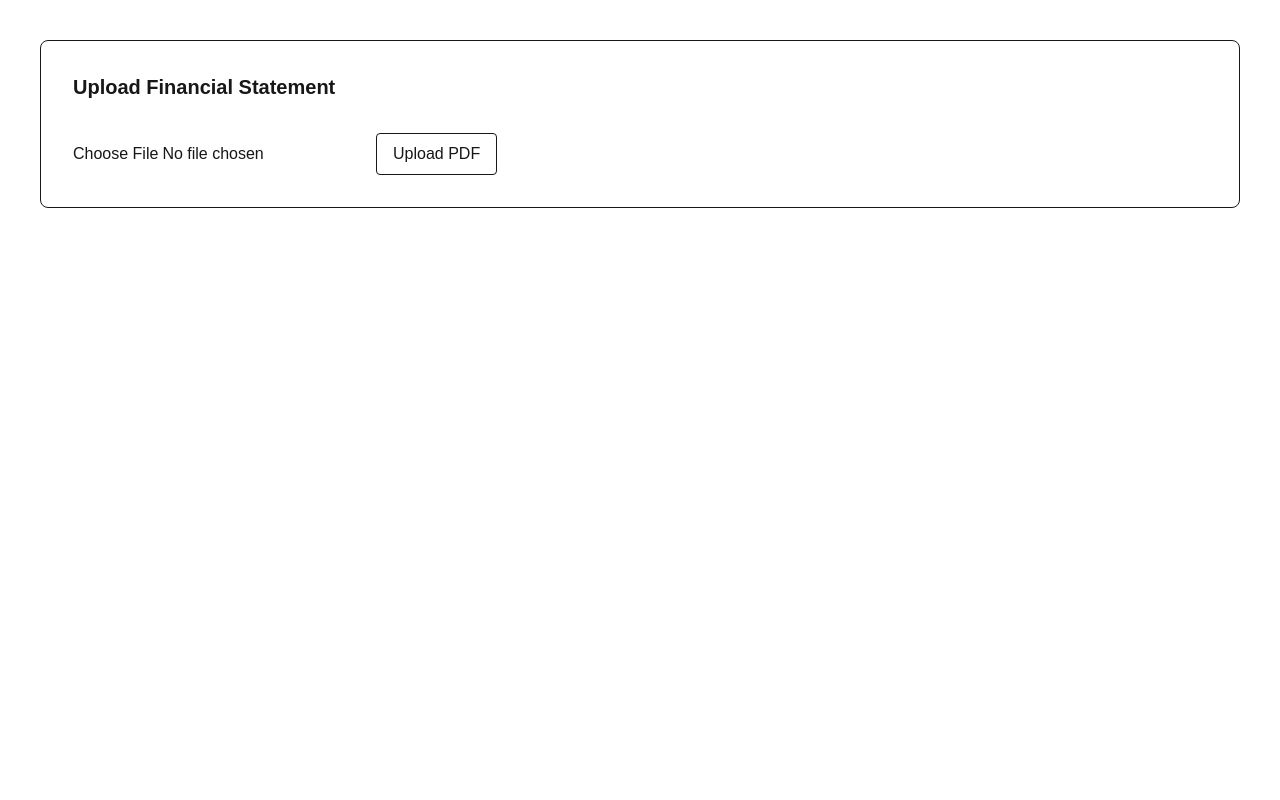
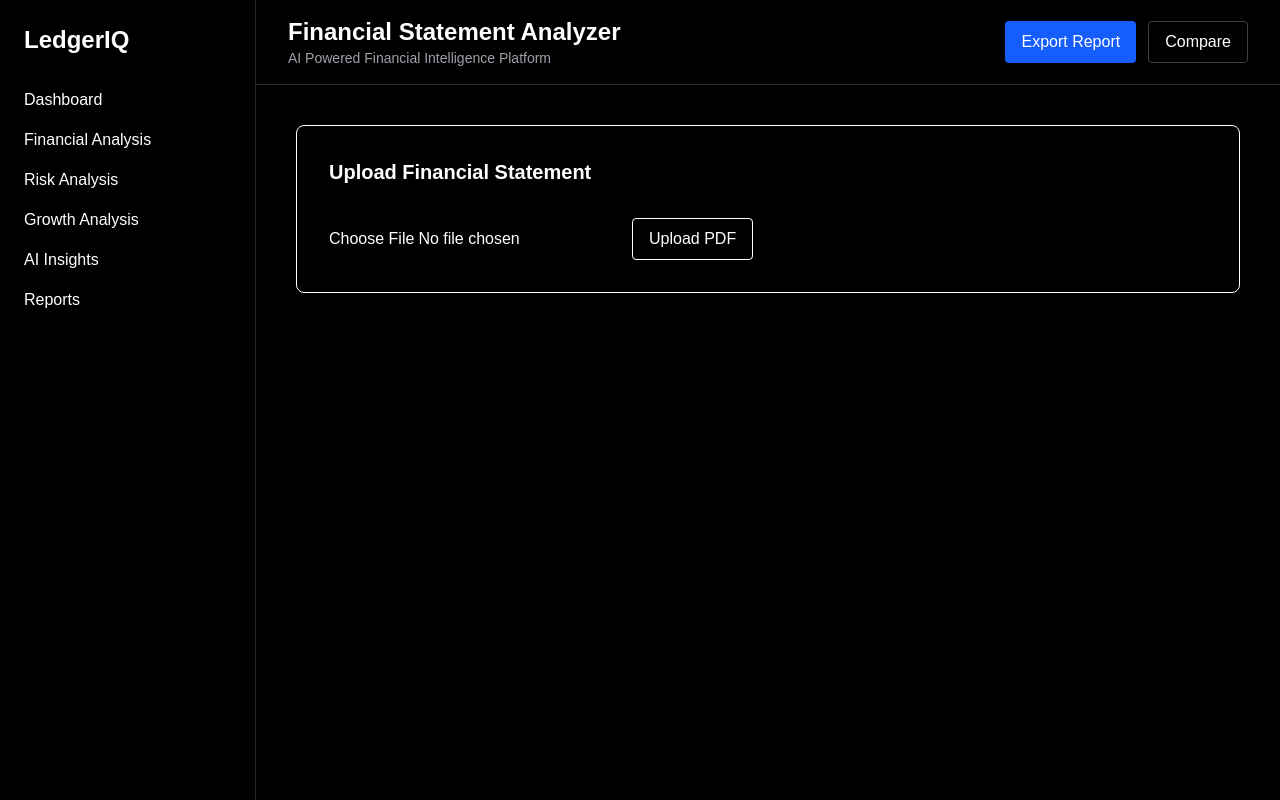
Before and after one commit to Aayushhh4518/ledgeriq, a Next.js app: page / in a window 1280 px wide. Built offline with nearby package versions, Linux system fonts and the light colour scheme.

Commit message:
feat: add dashboard shell, sidebar and top header layout

```diff
--- a/src/app/page.tsx
+++ b/src/app/page.tsx
@@ -1,9 +1,12 @@
 import UploadZone from "@/components/UploadZone/UploadZone";
+import DashboardShell from "@/components/layout/DashboardShell";
 
 export default function Home() {
   return (
-    <main className="min-h-screen p-10">
-      <UploadZone />
-    </main>
+    <DashboardShell>
+      <main className="p-10">
+        <UploadZone />
+      </main>
+    </DashboardShell>
   );
 }
--- a/src/components/UploadZone/UploadZone.tsx
+++ b/src/components/UploadZone/UploadZone.tsx
@@ -211,15 +211,15 @@ export default function UploadZone() {
               )}
               {metrics && (
                   <ScenarioSimulator
-                    revenue={metrics.revenue}
-                    netIncome={metrics.netIncome}
+                    revenue={metrics.revenue ?? 0}
+                    netIncome={metrics.netIncome ?? 0}
                   />
               )}
               {metrics && (
                   <AIFinancialCopilot
-                    company={metrics.company}
-                    revenue={metrics.revenue}
-                    netIncome={metrics.netIncome}
+                    company={metrics.company ?? "Unknown"}
+                    revenue={metrics.revenue ?? 0}
+                    netIncome={metrics.netIncome ?? 0}
                   />
               )}
               <ExecutiveSummary
--- /dev/null
+++ b/src/components/layout/DashboardShell.tsx
@@ -0,0 +1,22 @@
+import Sidebar from "./Sidebar";
+import TopHeader from "./TopHeader";
+
+interface DashboardShellProps {
+  children: React.ReactNode;
+}
+
+export default function DashboardShell({
+  children,
+}: DashboardShellProps) {
+  return (
+    <div className="min-h-screen bg-black text-white flex">
+      <Sidebar />
+
+      <div className="flex-1">
+        <TopHeader />
+
+        {children}
+      </div>
+    </div>
+  );
+}
--- /dev/null
+++ b/src/components/layout/Sidebar.tsx
@@ -0,0 +1,35 @@
+export default function Sidebar() {
+  return (
+    <aside className="w-64 min-h-screen border-r border-zinc-800 p-6">
+      <h1 className="text-2xl font-bold mb-8">
+        LedgerIQ
+      </h1>
+
+      <nav className="space-y-4">
+        <div className="cursor-pointer hover:text-blue-400">
+          Dashboard
+        </div>
+
+        <div className="cursor-pointer hover:text-blue-400">
+          Financial Analysis
+        </div>
+
+        <div className="cursor-pointer hover:text-blue-400">
+          Risk Analysis
+        </div>
+
+        <div className="cursor-pointer hover:text-blue-400">
+          Growth Analysis
+        </div>
+
+        <div className="cursor-pointer hover:text-blue-400">
+          AI Insights
+        </div>
+
+        <div className="cursor-pointer hover:text-blue-400">
+          Reports
+        </div>
+      </nav>
+    </aside>
+  );
+}
--- /dev/null
+++ b/src/components/layout/TopHeader.tsx
@@ -0,0 +1,25 @@
+export default function TopHeader() {
+  return (
+    <div className="border-b border-zinc-800 px-8 py-4 flex justify-between items-center">
+      <div>
+        <h1 className="text-2xl font-bold">
+          Financial Statement Analyzer
+        </h1>
+
+        <p className="text-zinc-400 text-sm">
+          AI Powered Financial Intelligence Platform
+        </p>
+      </div>
+
+      <div className="flex gap-3">
+        <button className="px-4 py-2 rounded bg-blue-600 hover:bg-blue-700">
+          Export Report
+        </button>
+
+        <button className="px-4 py-2 rounded border border-zinc-700">
+          Compare
+        </button>
+      </div>
+    </div>
+  );
+}
```
